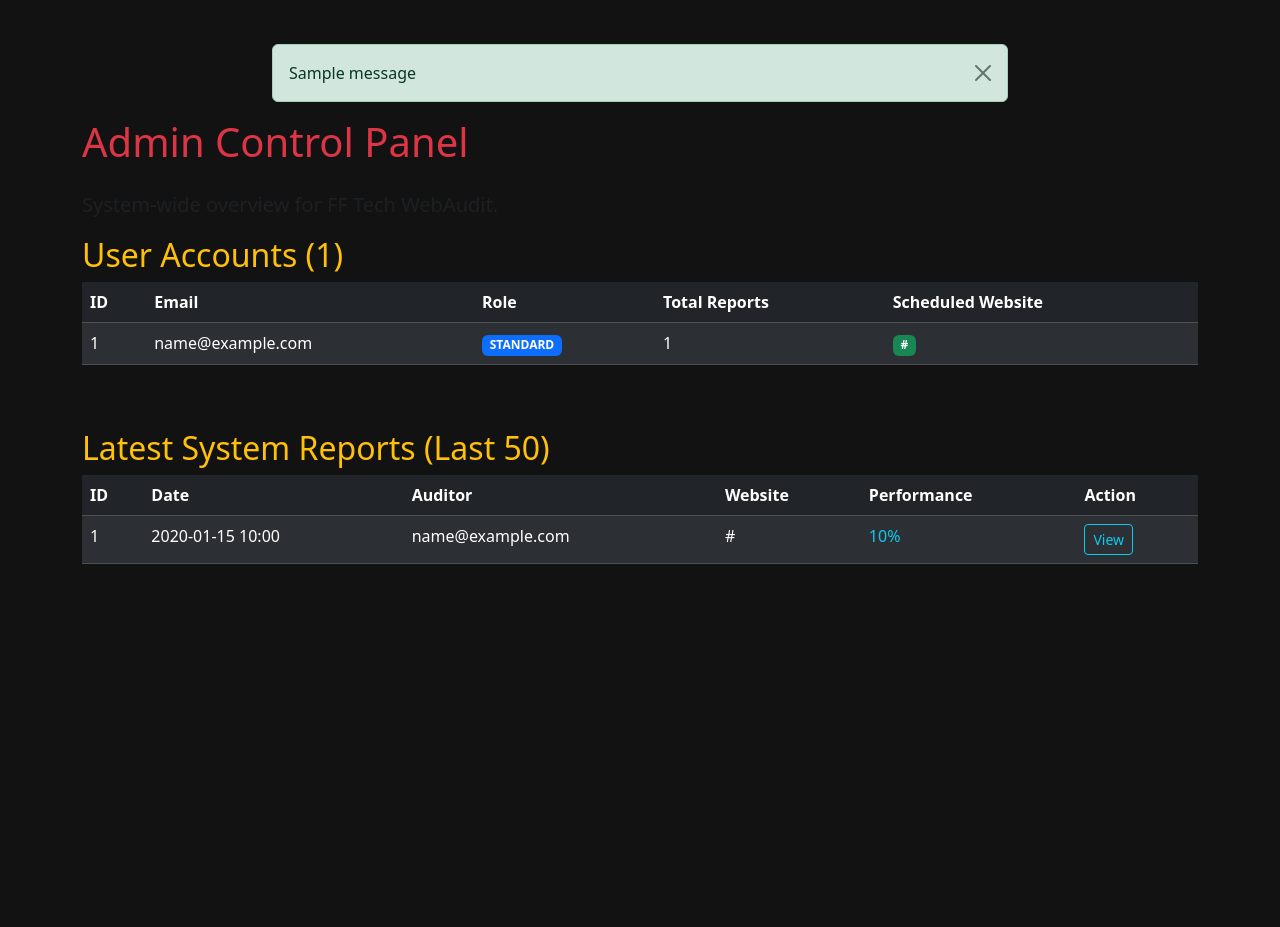
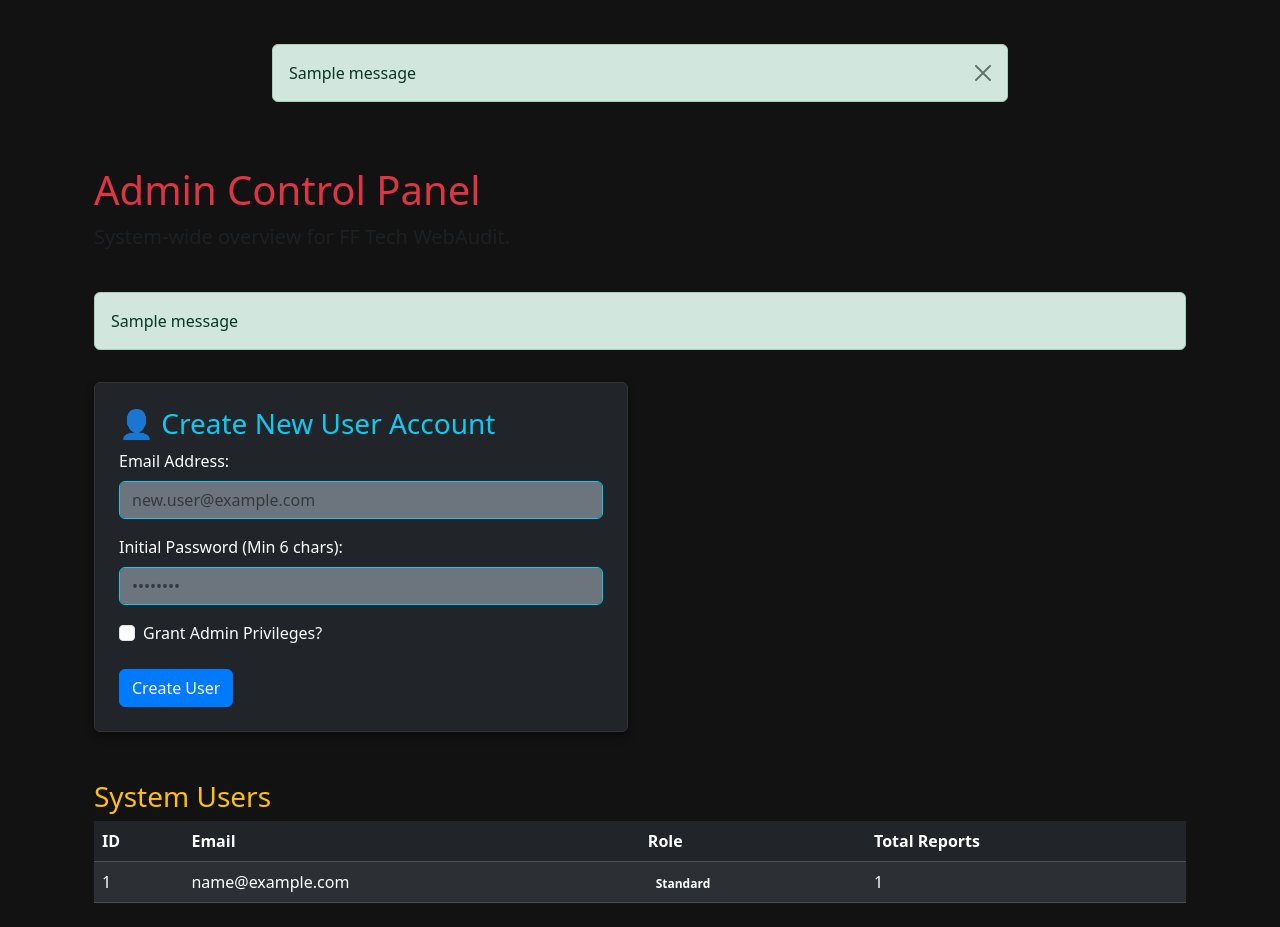
Before and after one commit to Swalehjamshaid/The-Web-for-Audit, a Python web app: template templates/admin_dashboard.html in a window 1280 px wide. Shown: the part 58-985 px from the top of the page. Before the commit the page ends 622 px from the top, so only its background shows below. Run offline with Jinja, Linux system fonts and the light colour scheme; the template is opened without the code that fills it: most values are stand-ins (such as "Sample title", 1, 10 or a date in 2020); one stand-in notice (Sample message) is shown.

Commit message:
Update admin_dashboard.html

```diff
--- a/templates/admin_dashboard.html
+++ b/templates/admin_dashboard.html
@@ -1,23 +1,62 @@
 {% extends "layout.html" %}
+
 {% block content %}
-<div class="row">
+<div class="container mt-5">
+    <div class="row mb-4">
         <div class="col-12">
-        <h1 class="text-danger mb-4">Admin Control Panel</h1>
+            <h1 class="text-danger">Admin Control Panel</h1>
             <p class="lead text-muted">System-wide overview for FF Tech WebAudit.</p>
         </div>
     </div>
+
+    {% with messages = get_flashed_messages(with_categories=true) %}
+        {% if messages %}
+            <div class="row mb-3">
+                <div class="col-12">
+                    {% for category, message in messages %}
+                        <div class="alert alert-{{ category }}" role="alert">{{ message }}</div>
+                    {% endfor %}
+                </div>
+            </div>
+        {% endif %}
+    {% endwith %}
+
     <div class="row mb-5">
-    <div class="col-12">
-        <h2 class="text-warning">User Accounts ({{ users|length }})</h2>
-        <div class="table-responsive">
-            <table class="table table-dark table-striped table-hover">
+        <div class="col-md-6">
+            <div class="card bg-dark text-white p-4">
+                <h3 class="text-info">👤 Create New User Account</h3>
+                <form method="POST" action="{{ url_for('admin_create_user') }}" class="form-group">
+                    <div class="mb-3">
+                        <label for="new_user_email" class="form-label">Email Address:</label>
+                        <input type="email" id="new_user_email" name="new_user_email" required
+                               placeholder="new.user@example.com" class="form-control bg-secondary text-white border-info">
+                    </div>
+
+                    <div class="mb-3">
+                        <label for="new_user_password" class="form-label">Initial Password (Min 6 chars):</label>
+                        <input type="password" id="new_user_password" name="new_user_password" required
+                               placeholder="••••••••" class="form-control bg-secondary text-white border-info">
+                    </div>
+
+                    <div class="form-check mb-4">
+                        <input type="checkbox" class="form-check-input" id="is_admin_flag" name="is_admin_flag">
+                        <label class="form-check-label" for="is_admin_flag">Grant Admin Privileges?</label>
+                    </div>
+
+                    <button type="submit" class="btn btn-primary btn-block">Create User</button>
+                </form>
+            </div>
+        </div>
+    </div>
+
+    <h3 class="mt-4 text-warning">System Users</h3>
+    <table class="table table-dark table-striped">
         <thead>
             <tr>
-                        <th scope="col">ID</th>
-                        <th scope="col">Email</th>
-                        <th scope="col">Role</th>
-                        <th scope="col">Total Reports</th>
-                        <th scope="col">Scheduled Website</th>
+                <th>ID</th>
+                <th>Email</th>
+                <th>Role</th>
+                <th>Total Reports</th>
             </tr>
         </thead>
         <tbody>
@@ -25,51 +64,12 @@
             <tr>
                 <td>{{ user.id }}</td>
                 <td>{{ user.email }}</td>
-                        <td>
-                            {% if user.is_admin %}<span class="badge bg-danger">ADMIN</span>
-                            {% else %}<span class="badge bg-primary">STANDARD</span>{% endif %}
-                        </td>
+                <td><span class="badge badge-{% if user.is_admin %}danger{% else %}success{% endif %}">{{ 'Admin' if user.is_admin else 'Standard' }}</span></td>
                 <td>{{ user.reports|length }}</td>
-                        <td>
-                            {% if user.scheduled_website %}<span class="badge bg-success">{{ user.scheduled_website }}</span>
-                            {% else %}-{% endif %}
-                        </td>
             </tr>
             {% endfor %}
         </tbody>
     </table>
-        </div>
-    </div>
-</div>
-<div class="row">
-    <div class="col-12">
-        <h2 class="text-warning">Latest System Reports (Last 50)</h2>
-        <div class="table-responsive">
-            <table class="table table-dark table-striped table-hover">
-                <thead>
-                    <tr>
-                        <th scope="col">ID</th>
-                        <th scope="col">Date</th>
-                        <th scope="col">Auditor</th>
-                        <th scope="col">Website</th>
-                        <th scope="col">Performance</th>
-                        <th scope="col">Action</th>
-                    </tr>
-                </thead>
-                <tbody>
-                    {% for report in reports %}
-                    <tr>
-                        <td>{{ report.id }}</td>
-                        <td>{{ report.date_audited.strftime('%Y-%m-%d %H:%M') }}</td>
-                        <td>{{ report.auditor.email }}</td>
-                        <td>{{ report.website_url }}</td>
-                        <td class="text-info">{{ report.performance_score }}%</td>
-                        <td><a href="{{ url_for('view_report', report_id=report.id) }}" class="btn btn-sm btn-outline-info">View</a></td>
-                    </tr>
-                    {% endfor %}
-                </tbody>
-            </table>
-        </div>
-    </div>
+
 </div>
 {% endblock content %}
```
Lines whose indentation alone changed are shown as unchanged.
